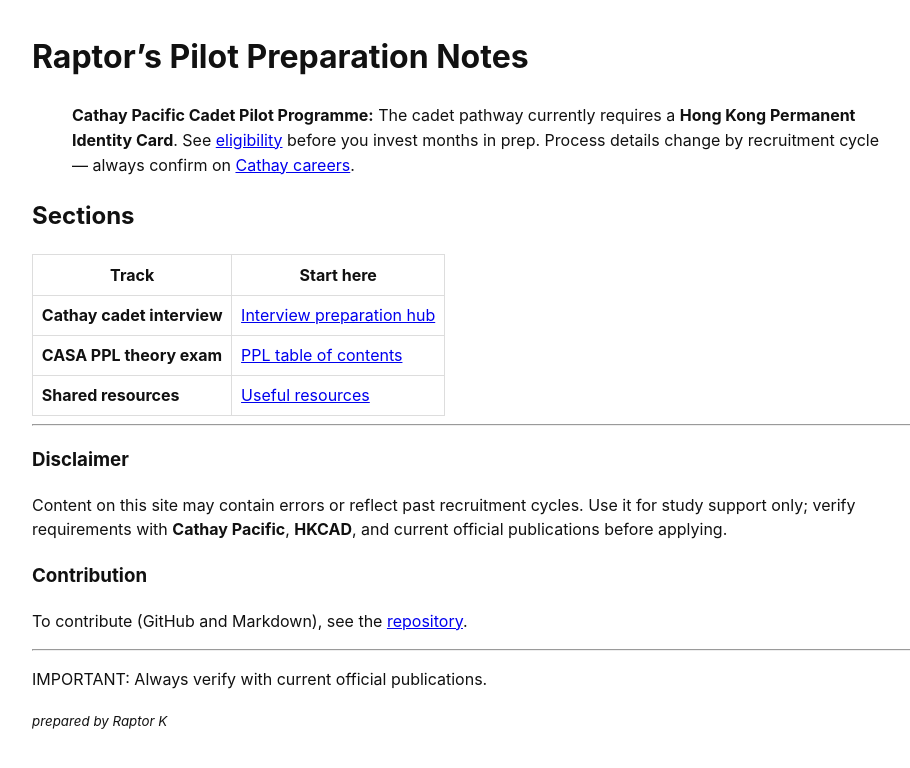
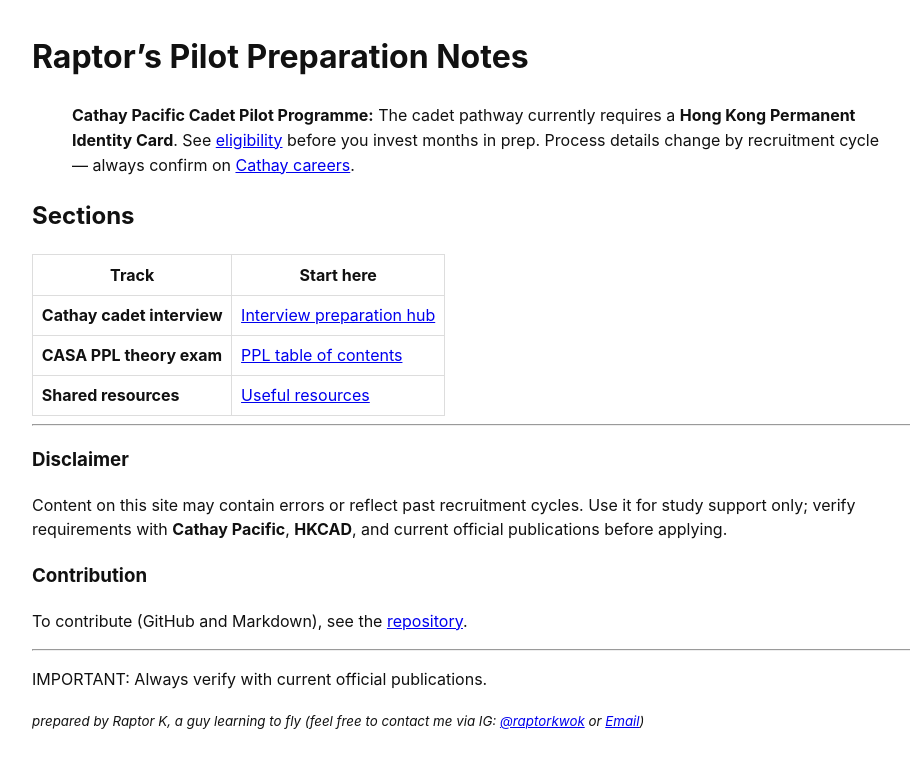
Before and after one commit to shivanraptor/pilot-ppl-notes, a Jekyll site: the page built from index.md, in a window 1280 px wide. Shown: the top 768 px of the page, without its empty margins (158-1068 px from the left). Built offline with Jekyll 4.4.1, drawn with Linux system fonts in a browser that asks for light colours.

Commit message:
Update footer.html

```diff
--- a/_includes/footer.html
+++ b/_includes/footer.html
@@ -1,3 +1,6 @@
 <hr />
 <p>IMPORTANT: Always verify with current official publications.</p>
-<small><i>prepared by Raptor K</i></small>
+<small><i>
+    prepared by Raptor K, a guy learning to fly (feel free to contact me via IG: <a href="https://www.instagram.com/raptorkwok/" target="_blank">@raptorkwok</a> or
+    <a href="mailto:findme@raptor.hk">Email</a>)
+</i></small>
```
